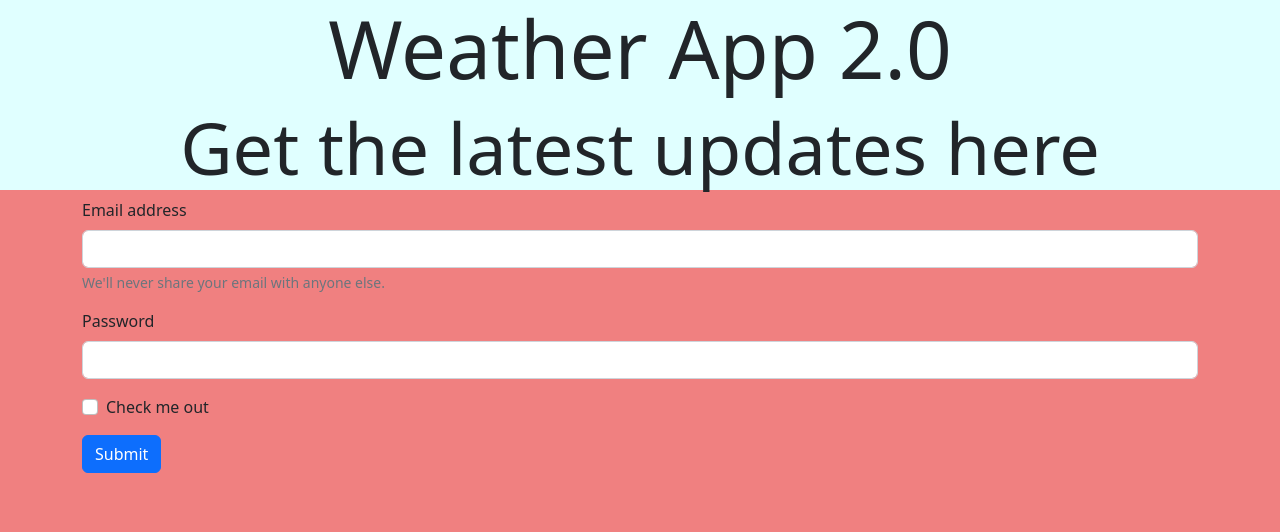
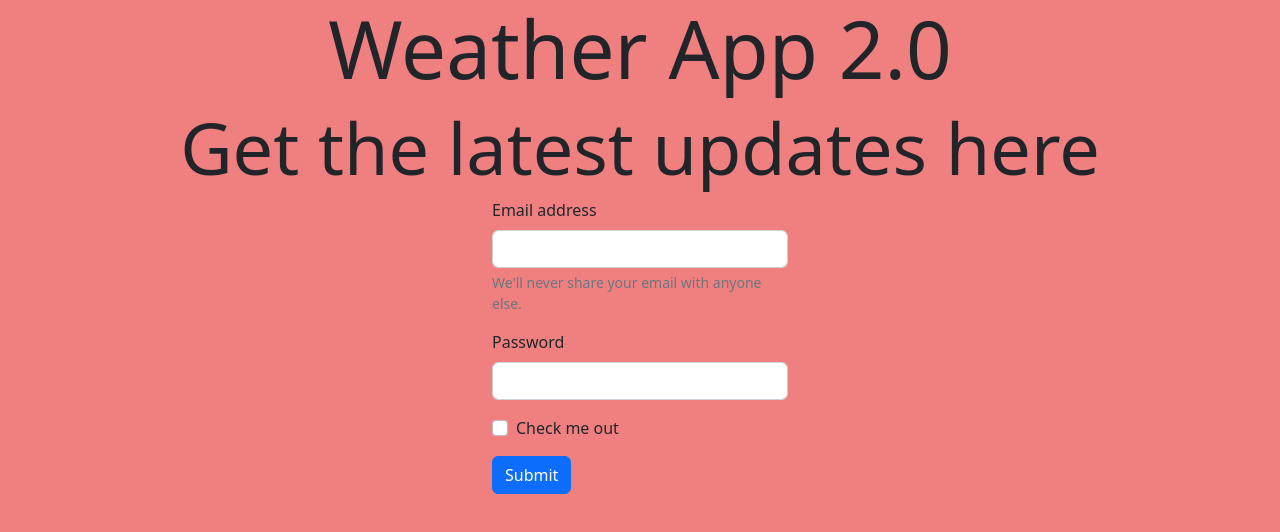
Before and after one commit to mriansabado/weather-app-2.0, a plain HTML site: page index.html in a window 1280 px wide. Drawn offline with nearby package versions, Linux system fonts and the light colour scheme.

Commit message:
Added form

```diff
--- a/style.css
+++ b/style.css
@@ -4,8 +4,6 @@ body {
     background-color: lightcoral !important;
 }
 
-.blockA {
-    background-color: lightcyan;
+.form-container {
+    max-width: 25vw !important;
 }
-
-.form-container
```
